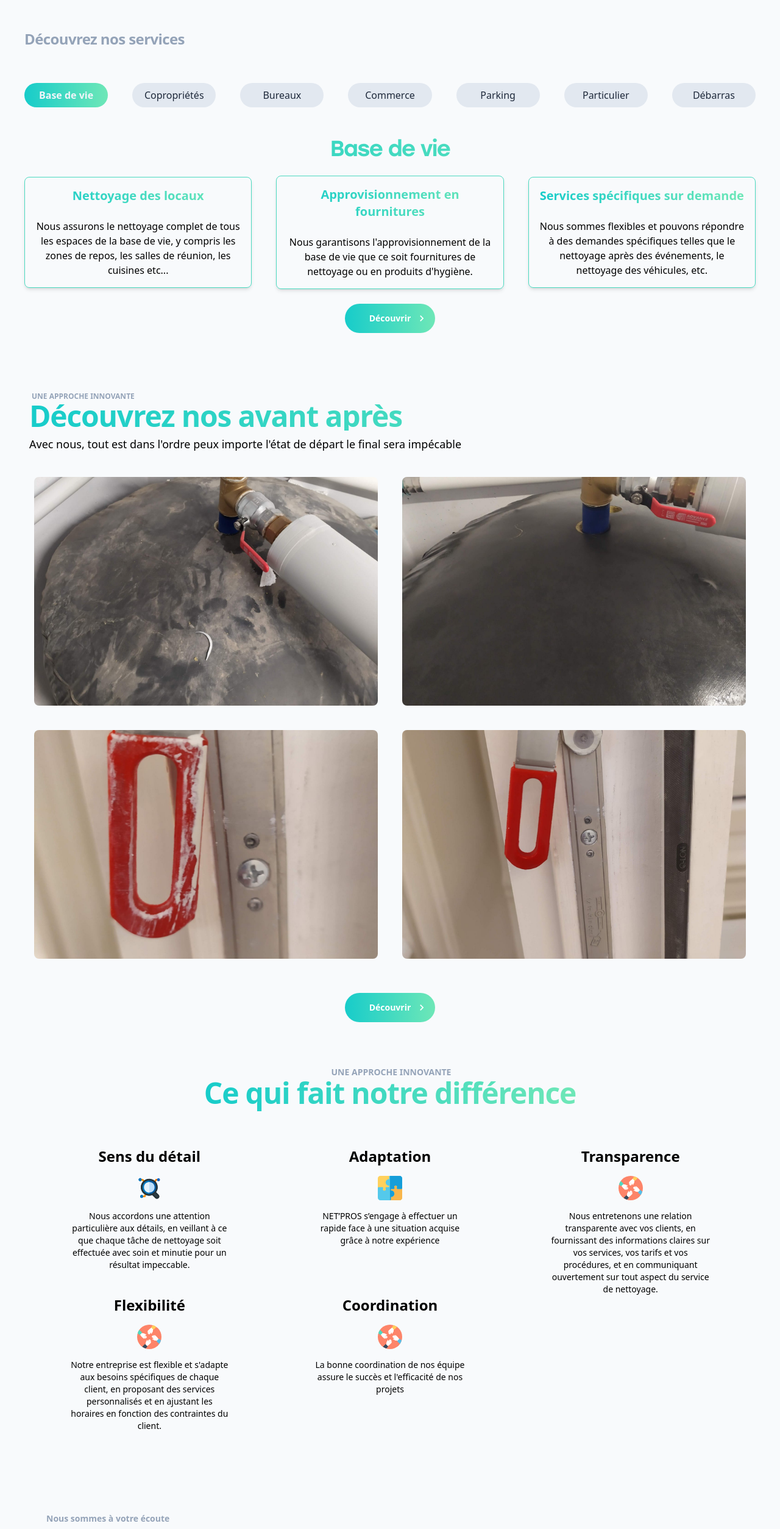
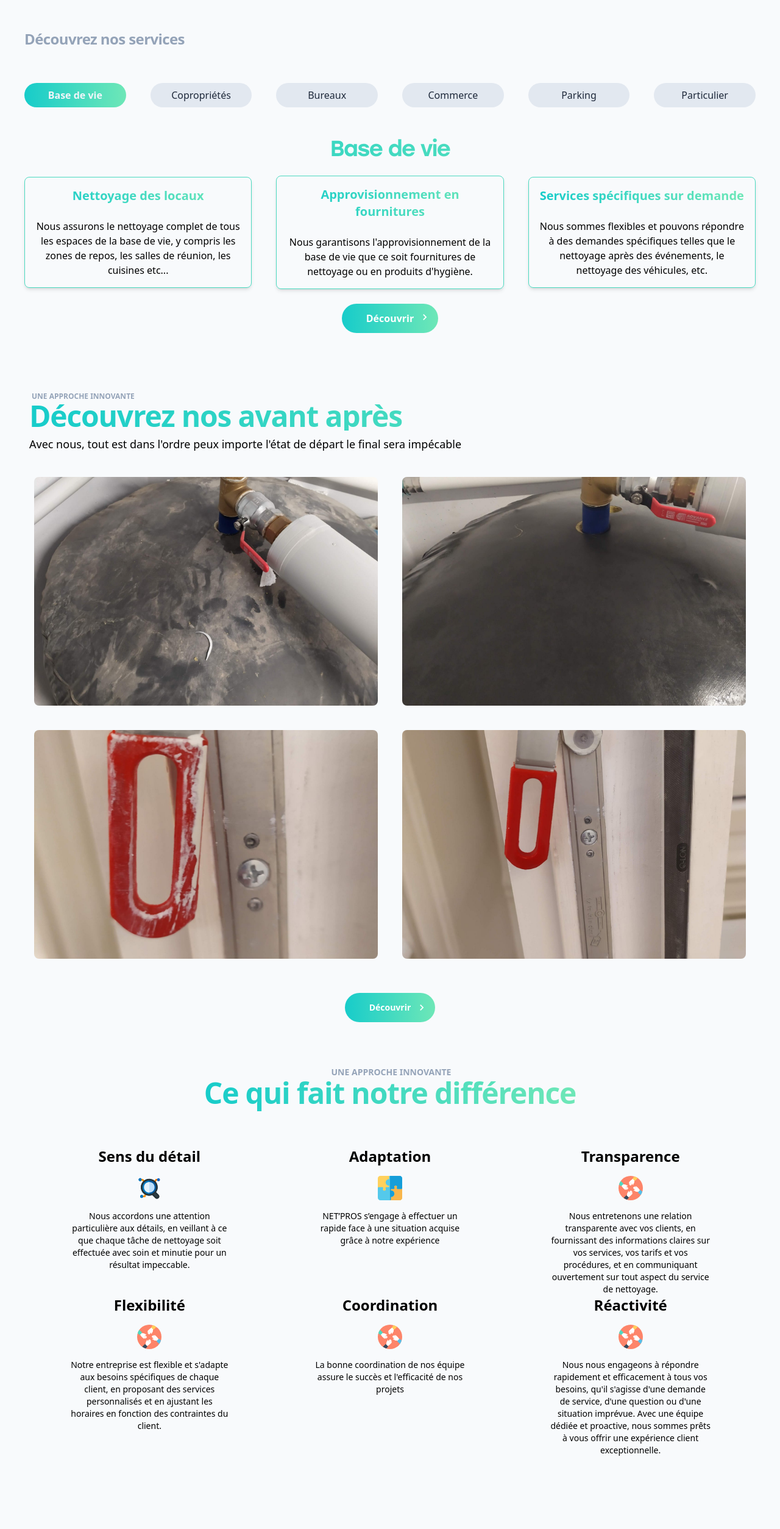
Before and after one commit to netproam/netpro, a Next.js app: page / in a window 1280 px wide. Shown: the part 840-3347 px from the top of the page at 61% size. Built offline with nearby package versions, Linux system fonts and the light colour scheme.

Commit message:
ajout du texte demander par amel

```diff
--- a/src/components/section/NewServiceSection.tsx
+++ b/src/components/section/NewServiceSection.tsx
@@ -1,7 +1,7 @@
 "use client"
 import {v4} from "uuid"
 import { Button } from "../ui/button"
-
+import Link from "next/link"
 import {motion } from "framer-motion"
 
 import { MdKeyboardArrowRight } from "react-icons/md";
@@ -108,7 +108,7 @@ const selectionnedTextComponent=allServices[isTextSelected]?.description?.map((e
     <div className="flex flex-col h-full  w-full text-center  gap-2 pt-4 lg:pt-10 ">
 
 
-<div className=" grid grid-cols-3 lg:grid-cols-7  px-4 gap-6 gap  gap-y-0 lg:gap-10  lg:px-10
+<div className=" grid grid-cols-3 lg:grid-cols-6  px-4 gap-6 gap  gap-y-0 lg:gap-10  lg:px-10
  w-full place-items-center  relative   ">
 {allDataDisplay}
 </div>
@@ -132,9 +132,11 @@ lg:text-4xl  text-center pt-8 pb-4 tracking-tighter font-stolzl">{allServices[is
 {selectionnedTextComponent}
 
 </div>
-<Button className="w-fit relative px-10  bg-gradient-to-r from-[#17CCCA] to-emerald-300
- relative self-center  mt-4 py-6 rounded-full  text-white font-semibold hover:bg-slate-200">{`Découvrir`}
-<span className="absolute right-3"><MdKeyboardArrowRight  className="" size={20}/></span></Button>
+<Link  href={"/services/entretien"}
+
+className="w-fit relative px-10  bg-gradient-to-r from-[#17CCCA] to-emerald-300
+ relative self-center  mt-4 py-3 rounded-full  text-white font-semibold hover:bg-slate-200">{`Découvrir`}
+<span className="absolute right-3"><MdKeyboardArrowRight  className="" size={20}/></span></Link>
 </div>
 
 
--- a/src/data/dataOfTheApp.ts
+++ b/src/data/dataOfTheApp.ts
@@ -67,8 +67,8 @@ dégraissage et nettoyage des surfaces touchés etc.
      {
          title:"Entretien des espaces communs",
          description:`
-         Nous veillons à ce que les espaces communs tels
-que les cuisines, les salles de réunion et les zones`,
+         Nous veillons à ce que les espaces communs tels que les cuisines, les salles de réunion et les
+zones de détente soient également maintenus propres et bien entretenus.`,
         img:"",
      },
      {
@@ -94,10 +94,9 @@ et des lavabos pour garantir un niveau élevé d'hygiène dans votre commerce.`,
         img:"",
      },
      {
-         title:"Gestion des déchets",
-         description:`Nous assurons la collecte et le tri sélectif des déchets dans votre
-         commerce, en veillant à ce que les poubelles soient vidées régulièrement et que les déchets
-         soient éliminés de manière responsable.`,
+         title:"Services supplémentaires sur demande",
+         description:`Nous sommes à l’écoute des besoins spécifique du
+         commerce et pouvons fournir de nombreux services supplémentaires.`,
         img:"",
      }]
  },{id:v4(),
@@ -157,24 +156,6 @@ nettoyage des appareils électroménagers, etc.
      }]
  },
 
- {id:v4(),
-     titre:`Débarras`
-     , description:[{
-         title:"",
-         description:"",
-        img:"",
-     },
-     {
-         title:"",
-         description:"",
-        img:"",
-     },
-     {
-         title:"",
-         description:"",
-        img:"",
-     }]
- }
 
 
 ]
@@ -213,5 +194,13 @@ contraintes du client.`
         ,icon: TeamWorkSvg
 
     },
-
+{
+    id:v4(),
+    title:`Réactivité`,
+    description:`
+    Nous nous engageons à répondre rapidement et efficacement à tous vos besoins,
+qu'il s'agisse d'une demande de service, d'une question ou d'une situation imprévue. Avec une
+équipe dédiée et proactive, nous sommes prêts à vous offrir une expérience client
+exceptionnelle.`,icon:TeamWorkSvg
+}
 ]
```
